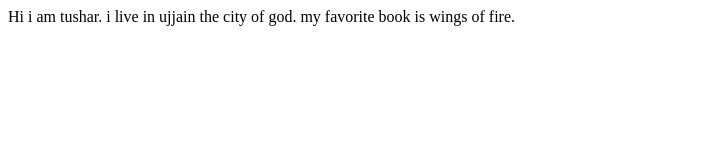
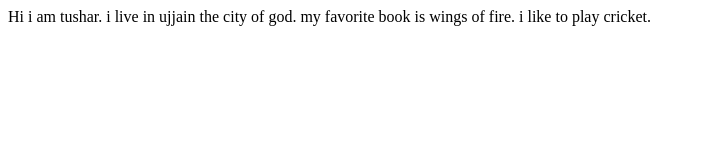
Before and after one commit to tushargoyal812/TusharGoyal-site, a plain HTML site: page index.html in a window 1280 px wide. Shown: the whole page, without its empty margins (0-705 px from the left). Drawn offline with Linux system fonts and the light colour scheme.

Commit message:
update: interests

```diff
--- a/index.html
+++ b/index.html
@@ -11,5 +11,7 @@
     i live in ujjain the city of god.
 
     my favorite book is wings of fire.
+
+    i like to play cricket.
 </body>
 </html>
```
